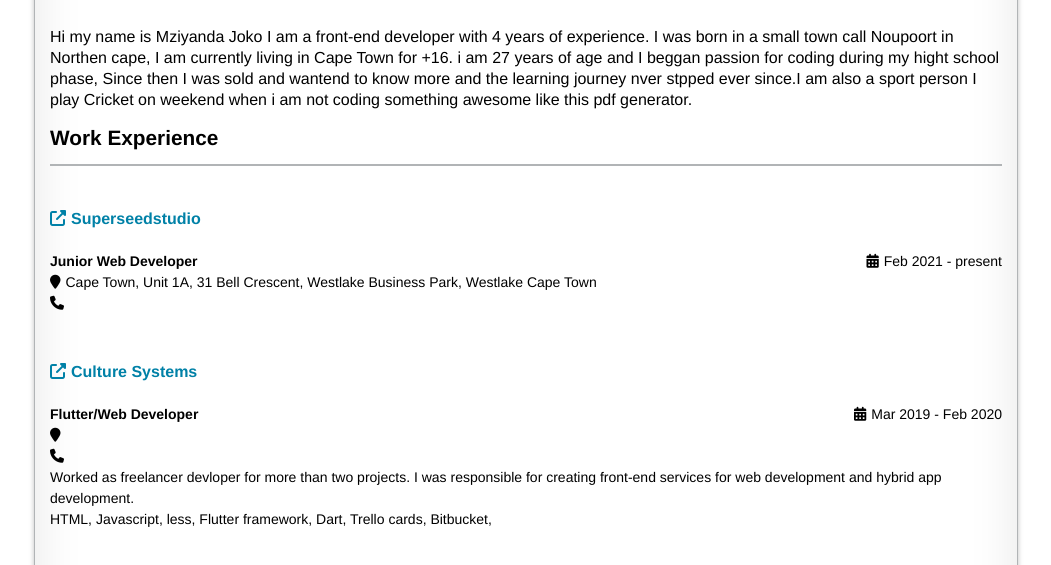
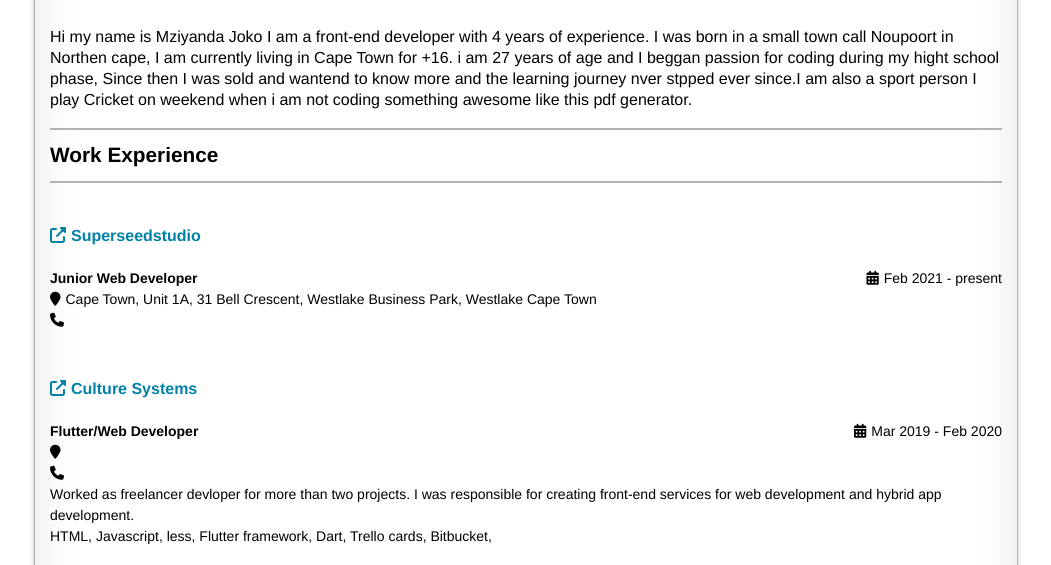
Before and after one commit to mziyandajoko/onepage-resume, an Eleventy site: page src/index.njk in a window 1280 px wide. Shown: the part 185-750 px from the top of the page, without its empty margins (114-1165 px from the left). Built offline with nearby package versions, Linux system fonts and the light colour scheme; Eleventy itself is replaced by a stand-in of ours; files that its build step writes are made by us from their sources.

Commit message:
adds top border on heading

```diff
--- a/_public/styles.css
+++ b/_public/styles.css
@@ -41,8 +41,9 @@ color: var(--dark-cyan-color)
     font-size: 1.2rem
 }
 .header_topic{
+        border-top: 2px solid var(--grey-color);
         border-bottom: 2px solid var(--grey-color);
-        padding-bottom: 15px;
+        padding: 15px 0px;
         font-weight: 400;
         font-size: 1.3rem;
 }
--- a/src/styles.css
+++ b/src/styles.css
@@ -41,8 +41,9 @@ color: var(--dark-cyan-color)
     font-size: 1.2rem
 }
 .header_topic{
+        border-top: 2px solid var(--grey-color);
         border-bottom: 2px solid var(--grey-color);
-        padding-bottom: 15px;
+        padding: 15px 0px;
         font-weight: 400;
         font-size: 1.3rem;
 }
```
